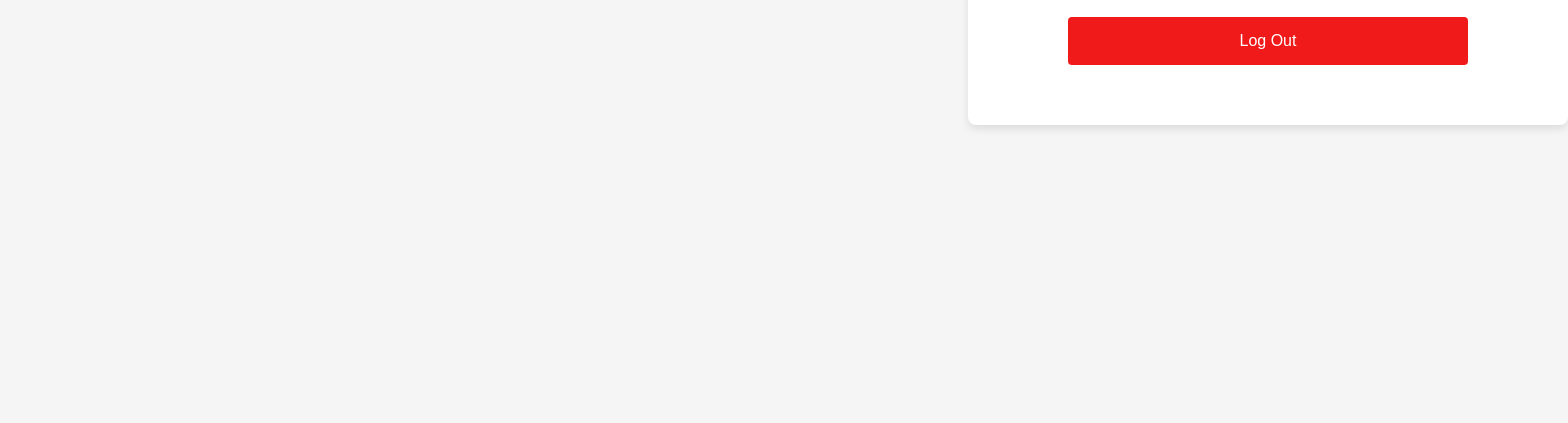
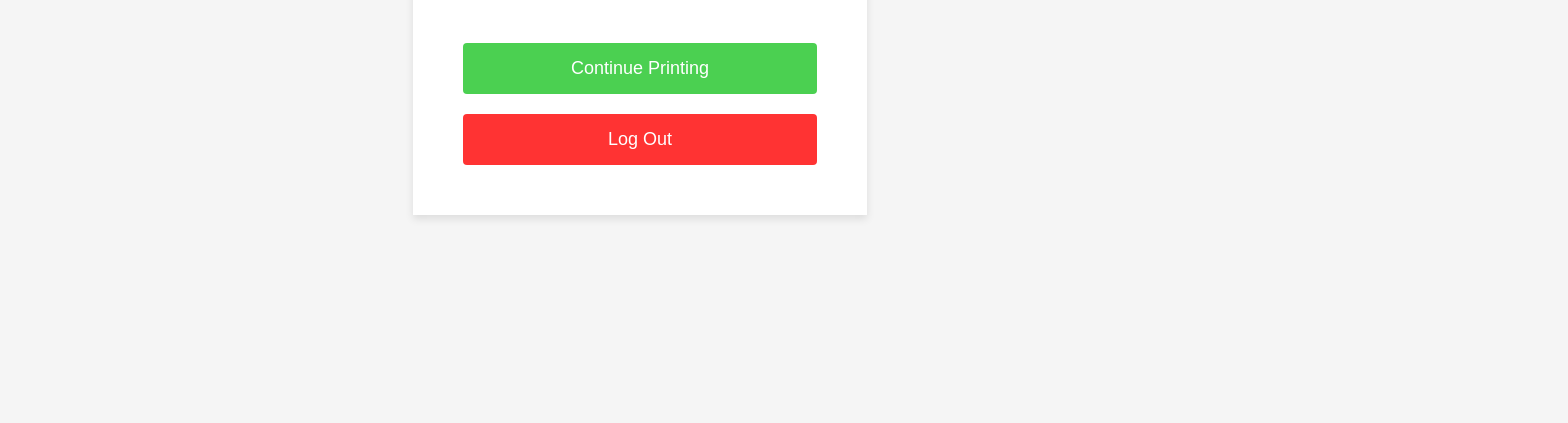
Before and after one commit to RyanAcosta256/HCI_Website-group-project, a plain HTML site: page final.html in a window 1280 px wide. Shown: the part 377-800 px from the top of the page, 1568 px wide, since content can reach past the window. Drawn offline with Linux system fonts and the light colour scheme.

Commit message:
Update FinalStyles.css

```diff
--- a/FinalStyles.css
+++ b/FinalStyles.css
@@ -1,56 +1,56 @@
 body {
     font-family: 'Arial', sans-serif;
     background-color: #f5f5f5;
+    display: flex;
     justify-content: center;
+    align-items: center;
+    height: 100vh;
+    margin: 0;
 }
 
-div {
+.content {
+    background: #fff;
+    padding: 50px;
+    box-shadow: 0 4px 8px rgba(0, 0, 0, 0.1);
+    max-width: 90%;
     text-align: center;
 }
 
-.header {
-    margin-top: 300px;
-    font-size: 24px;
-}
-
-
-.content {
-    margin-top: 150px;
-    margin-left: 960px;
-    background: #fff;
-    padding: 50px;
-    border-radius: 8px;
-    box-shadow: 0 4px 8px rgba(0, 0, 0, 0.1);
-    width: 500px;
+.button1,
+.button2 {
+  width: 100%;
+  padding: 15px;
+  margin-top: 20px;
+  background-color: #4BD051;
+  color: black;
+  border-radius: 4px;
+  cursor: pointer;
+  font-size: 18px;
+  border: 1px ;
+  transition: background-color 0.3s ease;
 }
 
 .button1 {
-    width: 80%;
-    margin: 10px auto;
-    padding: 15px;
-    font-size: 16px;
-    color: white;
-    background-color: #4CAF50;
-    border: none;
-    border-radius: 4px;
-    cursor: pointer;
+  background-color: #4BD051;
+  color: white;
+}
+.button1:hover {
+  background-color: #37993C;
+  transition: background-color 0.075s ease;
 }
 
 .button2 {
-    width: 80%;
-    margin: 10px auto;
-    padding: 15px;
-    font-size: 16px;
     color: white;
-    background-color: #f11a1a;
-    border: none;
-    border-radius: 4px;
-    cursor: pointer;
+    background-color: #FF3333;
+}
+.button2:hover {
+  background-color: #C41010;
+  transition: background-color 0.075s ease;
 }
 
 .message {
     margin-bottom: 20px;
-    font-size: 18px;
+    align-self: center;
 }
 
 .balance {
```
